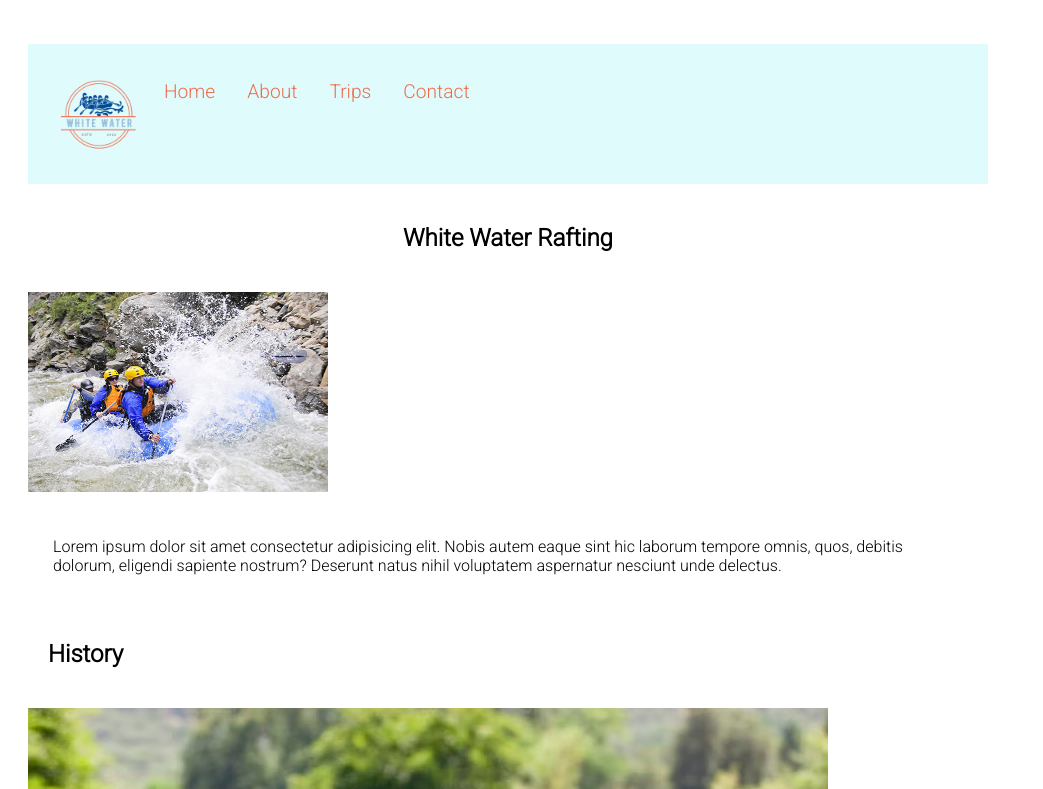
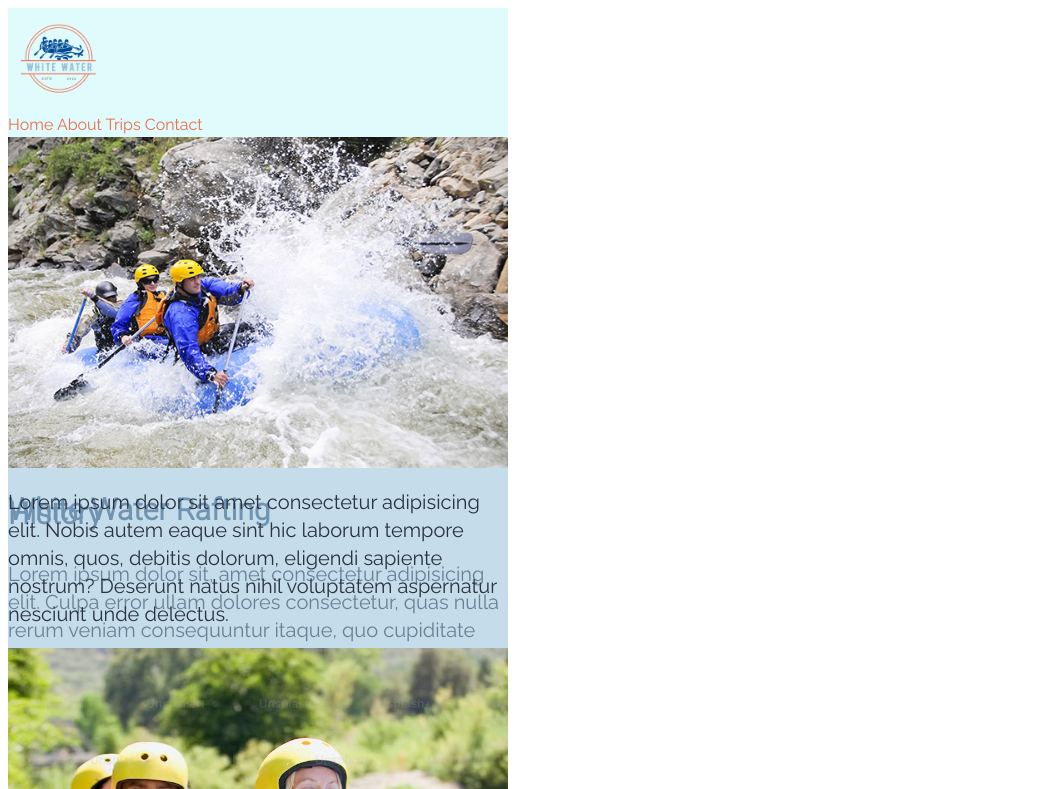
Before and after one commit to micawebb/wdd130, a plain HTML site: page wwr/about.html in a window 1280 px wide. Shown: the top 789 px of the page, without its empty margins (0-1043 px from the left). Drawn offline with Linux system fonts and the light colour scheme.

Commit message:
figuring it out

```diff
--- a/wwr/about.html
+++ b/wwr/about.html
@@ -12,34 +12,45 @@
 
   <body>
     <header>
+      <img
+        class="logo"
+        src="images/logo.png"
+        alt="logo"
+        width="100px"
+        height="100px"
+      />
       <nav>
-        <img src="images/logo.png" alt="logo" width="100px" height="100px" />
-
-        <a href="index.html">Home</a>
-        <a href="about.html">About</a>
-        <a href="trips.html">Trips</a>
-        <a href="contact.html">Contact</a>
+        <a class="home" href="index.html">Home</a>
+        <a class="about" href="about.html">About</a>
+        <a class="trips" href="trips.html">Trips</a>
+        <a class="contact" href="contact.html">Contact</a>
       </nav>
     </header>
 
     <main>
-      <section>
-        <h1 class="hero">White Water Rafting</h1>
+      <div class="hero">
+        <img class="hero-img" src="images/hero.jpg" alt="hero" />
+
+        <h1>White Water Rafting</h1>
         <article>
-          <img src="images/hero.jpg" alt="hero" height="200" width="300" />
           <p>
             Lorem ipsum dolor sit amet consectetur adipisicing elit. Nobis autem
             eaque sint hic laborum tempore omnis, quos, debitis dolorum,
             eligendi sapiente nostrum? Deserunt natus nihil voluptatem
             aspernatur nesciunt unde delectus.
           </p>
+          <img
+            class="hero-img2"
+            src="images/happyemployee.jpg"
+            alt="happyemployee"
+          />
         </article>
-      </section>
+      </div>
 
-      <section class="grid">
-        <h2>History</h2>
-        <img src="images/happyemployee.jpg" alt="happyemployee" />
-        <p>
+      <section class="history">
+        <h2 class="title-history">History</h2>
+
+        <p class="paragraph-history">
           Lorem ipsum dolor sit, amet consectetur adipisicing elit. Culpa error
           ullam dolores consectetur, quas nulla rerum veniam consequuntur
           itaque, quo cupiditate quidem repellendus sequi dignissimos
@@ -47,38 +58,38 @@
         </p>
       </section>
 
-      <section>
-        <h2>Adventure Awaits You</h2>
-        <img src="images/raft1.jpeg" alt="raft1" />
-        <img src="images/raft2.jpeg" alt="raft2" />
-        <img src="images/raft3.jpeg" alt="raft3" />
-        <img src="images/raft4.jpeg" alt="raft4" />
-        <img src="images/raft5.jpeg" alt="raft5" />
+      <section class="adventure">
+        <h2 class="title-adventure">Adventure Awaits You</h2>
+        <img class="adventure1" src="images/raft1.jpeg" alt="raft1" />
+        <img class="adventure1" src="images/raft2.jpeg" alt="raft2" />
+        <img class="adventure1" src="images/raft3.jpeg" alt="raft3" />
+        <img class="adventure1" src="images/raft4.jpeg" alt="raft4" />
+        <img class="adventure1" src="images/raft5.jpeg" alt="raft5" />
       </section>
     </main>
 
     <footer>
-      <nav class="social links">
+      <nav class="social-links">
         <p>&copy | 2023 | White Water</p>
-        <a href="https://instagram.com">
+        <a class="instagram" href="https://instagram.com">
           <img
             src="images/instagram.jpeg"
             alt="Instagram"
-            height="25"
-            width="25"
+            height="25px"
+            width="25px"
           />
         </a>
 
-        <a href="https://youtube.com">
+        <a class="instagram" href="https://youtube.com">
           <img src="images/youtube.jpeg" alt="YouTube" height="25" width="25" />
         </a>
 
-        <a href="https://facebook.com">
+        <a class="facebook" href="https://facebook.com">
           <img
             src="images/facebook.jpeg"
             alt="Facebook"
-            height="25"
-            width="25"
+            height="25px"
+            width="25px"
           />
         </a>
       </nav>
--- a/wwr/styles/rafting.css
+++ b/wwr/styles/rafting.css
@@ -1,125 +1,98 @@
-@import url('https://fonts.googleapis.com/css2?family=Alegreya+Sans+SC:ital,wght@1,100&family=Nunito:wght@300&family=Raleway&family=Roboto:wght@300&display=swap');
+@import url("https://fonts.googleapis.com/css2?family=Alegreya+Sans+SC:ital,wght@1,100&family=Nunito:wght@300&family=Raleway&family=Roboto:wght@300&display=swap");
 
+:root {
+  --primary-color: #293241;
+  --secondary-color: #e0fbfc;
+  --accent1-color: #3d5a80;
+  --accent2-color: #ee6c4d;
+  --accent3-color: #98c1d9;
 
-:root { --primary-color:#293241;
-        --secondary-color:#E0FBFC;
-        --accent1-color:#3D5A80;
-        --accent2-color:#EE6C4D;
-        --accent3-color:#98C1D9;
+  --heading-font: "Roboto", serif;
+  --paragraph-font: "raleway", serif;
 
-        --heading-font: 'Roboto', serif;
-        --paragraph-font:'raleway',serif;
-
-        --nav-background-color:#98C1D9;
-        --nav-link-color:#EE6C4D;
-        --nav-hover-link-color:#3D5A80;
-        --nav-hover-background-color:#E0FBFC;
+  --nav-background-color: #98c1d9;
+  --nav-link-color: #ee6c4d;
+  --nav-hover-link-color: #3d5a80;
+  --nav-hover-background-color: #e0fbfc;
 }
 
-
-body {
-    font-family: 'Roboto';
-    max-width: 960px;
-    padding:20px;
+* {
+  font-family: "raleway", sans-serif;
+  line-height: 1.4;
+  color: #293241;
+  width: 500px;
 }
 
-header {
-    padding: 20px;
-    background-color: var(--secondary-color);
-    margin:1rem auto;
-    display: grid;
-    grid-template-columns: 1fr 1fr 1fr 1fr 1fr 1fr;
-    align-items: center;
-    justify-content: space-evenly;
-
+h1,
+h2 {
+  font-family: "Roboto", sans-serif;
+  color: #3d5a80;
+  font-weight: bold;
+  font-size: 30px;
 }
 
-.logo img {
-    margin: 1rem 0.25rem 0 1rem;
-    width: 150px;
-    height: auto;
-
-
+p {
+  font-family: "raleway", sans-serif;
+  font-size: 20px;
 }
 
-div {
-    font-family: var(--heading-font),serif;
-    color: var(--primary-color);
-    position: flex;
-    align-items: center;
-    justify-content: center;
+/* HEADER */
 
+header {
+  background-color: #e0fbfc;
 }
 
-.hero {
-    position: flex;
-    justify-content: center;
+nav a:link,
+nav a:visited {
+  color: #ee6c4d;
+  text-decoration: none;
 }
 
-.hero box {
-    display: flex;
-    align-items: center;
-    position:flex;
-    width: 150px;
-    height: auto;
-    border: 1px solid steelblue;
-    padding: 2px;
-    margin: 0 0 1rem 1rem;
+nav a:hover,
+nav a:active {
+  color: #3d5a80;
+  font-weight: bold;
+  text-decoration: none;
 }
 
-.hero img{
-    width: 150px;
-    height: auto;
-    border: 1px solid steelblue;
-    padding: 2px;
-    box-shadow: 0 0 30px gray;
-    position: flex-wrap;
-    margin: 0 0 1rem 1rem;
+.logo {
+  height: 100px;
+  width: 100px;
 }
 
+/*MAIN*/
+
+/* div clas="hero" */
+
+.hero {
+  position: relative;
+}
+
+.hero img {
+  display: block;
+  width: 100%;
+  height: auto;
+}
 
 h1 {
-    display: grid;
-    align-items: center;
-    font-family: var(--heading-font),serif;
-    padding: 20px;
-
+  position: absolute;
 }
 
-
-h2 {
-    display: grid;
-    align-items: center;
-    font-family: var(--heading-font),serif;
-    padding: 20px;
-
+article {
+  position: absolute;
+  background-color: rgba(152, 193, 217, 0.561);
 }
 
-
-p {
-    padding: 25px;
+article p {
+  color: #293241;
 }
 
-nav {
-    background-color: var(--secondary-color);
-    font-size: 1.2rem;
-    display: flex;
-    align-items: stretch;
+.hero-img2 {
+  float: right;
 }
 
-nav a {
-    display: block;
-    color: var(--nav-link-color);
-    text-decoration: none;
-    padding: 1rem;
-    display:flex
+/* FOOTER */
+.social-links a {
+  max-width: 25px;
+  max-height: 25px;
 }
-
-nav a:link, nav a:visited {
-    color: var(--nav-link-color);
-}
-
-nav a:hover {
-    color: var(--nav-hover-link-color);
-    background-color: var(--nav-hover-background-color);
-}
```
